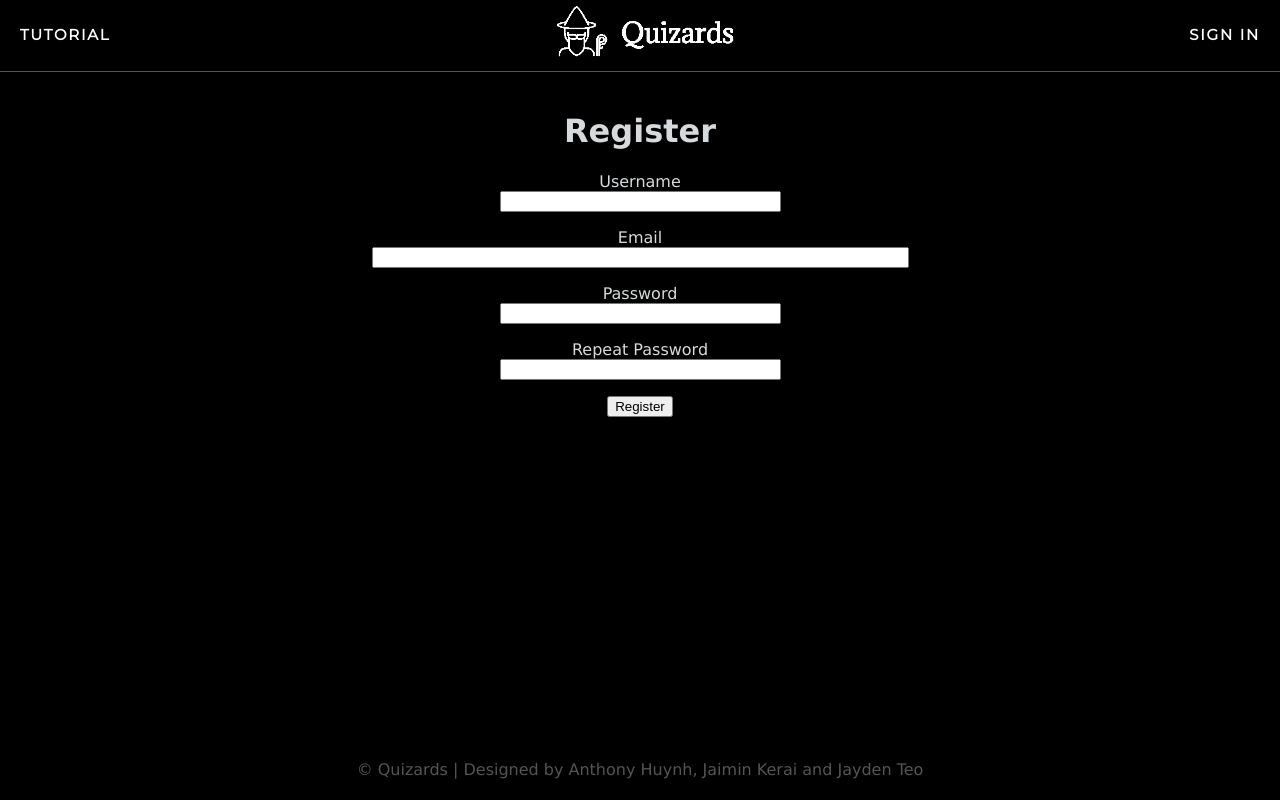
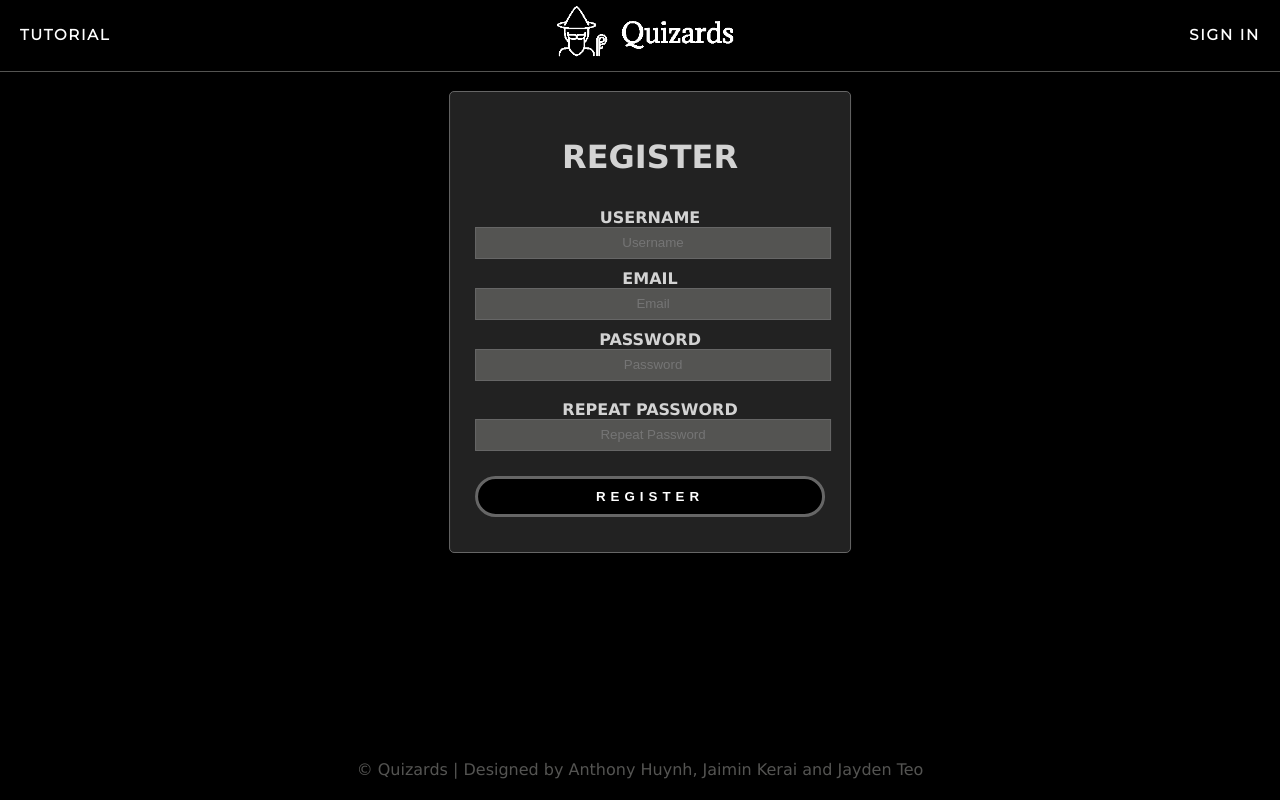
Before and after one commit to jaiminkerai/Quiz-Survey-WebProject, a Flask app: page /register in a window 1280 px wide. Run offline with Flask 2, Linux system fonts and the light colour scheme; some libraries are stand-ins or nearby versions.

Commit message:
css for register page

```diff
--- a/app/static/css/styles.css
+++ b/app/static/css/styles.css
@@ -517,6 +517,9 @@ header {
 }
 
 /* FOOTER */
+html, body{
+  height:100%;
+}
 .footer-bottom {
   height: 40px;
   text-align: center;
--- a/app/templates/register.html
+++ b/app/templates/register.html
@@ -1,37 +1,46 @@
 {% extends "base.html" %}
 
 {% block content %}
+    <div class="wrapper">
     <h1>Register</h1>
-    <form action="" method="post">
+    <form action="" id="myform" method="post" >
         {{ form.hidden_tag() }}
-        <p>
-            {{ form.username.label }}<br>
-            {{ form.username(size=32) }}<br>
+
+            <div class="input_field">
+            {{ form.username.label(class="label") }}<br>
+                <div>{{ form.username(class="inputbox", placeholder="Username") }}</div>
+            </div>
             {% for error in form.username.errors %}
+
             <span style="color: red;">{{ error }}</span>
             {% endfor %}
-        </p>
-        <p>
-            {{ form.email.label }}<br>
-            {{ form.email(size=64) }}<br>
+
+            <div class="input_field">
+            {{ form.email.label(class="label") }}<br>
+                <div>{{ form.email(class="inputbox", placeholder="Email") }}</div>
+            </div>
             {% for error in form.email.errors %}
             <span style="color: red;">{{ error }}</span>
             {% endfor %}
-        </p>
-        <p>
-            {{ form.password.label }}<br>
-            {{ form.password(size=32) }}<br>
+
+
+            <div class="input_field">
+            {{ form.password.label(class="label") }}<br>
+                <div>{{ form.password(class="inputbox", placeholder="Password") }}</div>
             {% for error in form.password.errors %}
             <span style="color: red;">{{ error }}</span>
             {% endfor %}
-        </p>
-        <p>
-            {{ form.password2.label }}<br>
-            {{ form.password2(size=32) }}<br>
+            <br>
+            <div class="input_field">
+            {{ form.password2.label(class="label") }}
+            <br>
+                <div>{{ form.password2(class="inputbox",placeholder="Repeat Password") }}</div>
+            </div>
             {% for error in form.password2.errors %}
             <span style="color: red;">{{ error }}</span>
             {% endfor %}
-        </p>
-        <p>{{ form.submit() }}</p>
+
+        <div>{{ form.submit(class="sbtn") }}</div>
     </form>
+</div>
 {% endblock %}
```
